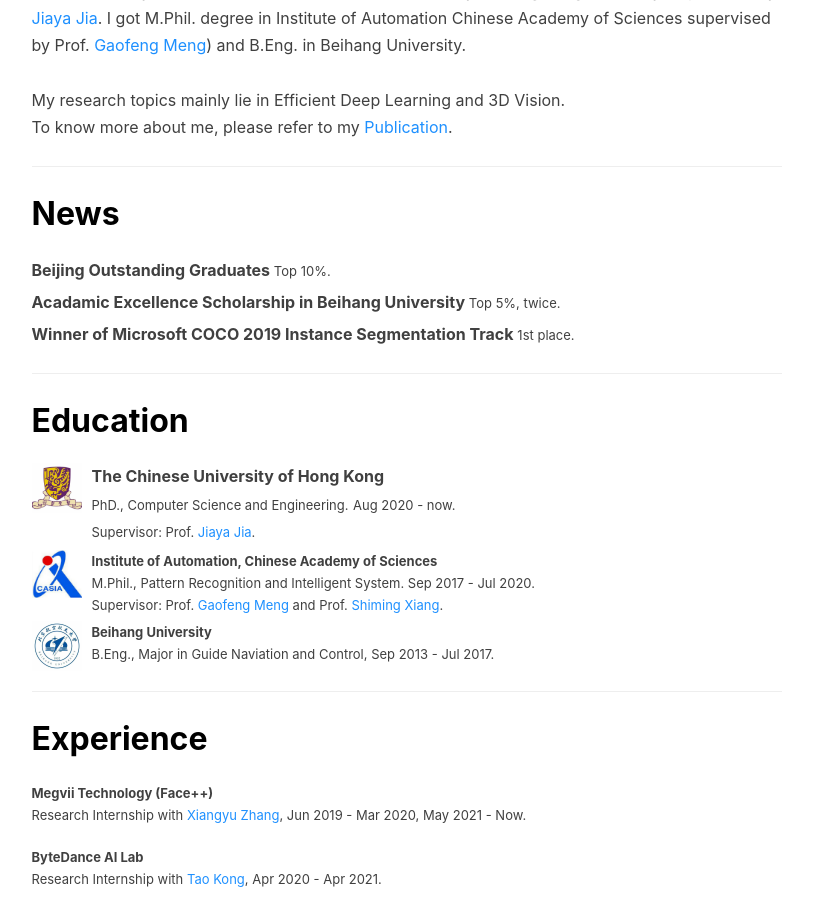
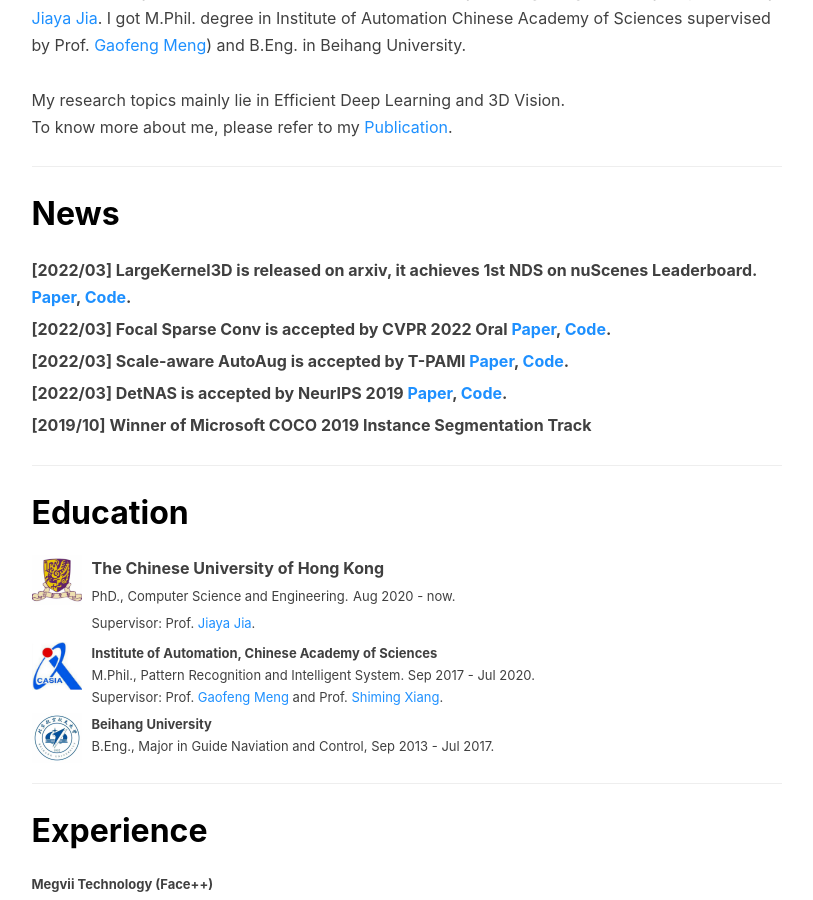
Before and after one commit to yukang2017/yukang2017.github.io, a Jekyll site: the page built from index.html, in a window 1280 px wide and 900 px high, scrolled down 399 px. Shown: the whole window, without its empty margins (136-949 px from the left). Built offline with Jekyll 4.4.1, drawn with Linux system fonts in a browser that asks for light colours; nearby versions of some CDN libraries; the list of posts is cut into pages by our own code; comment, search, counter and statistics services are not loaded.

Commit message:
Update index.html

```diff
--- a/index.html
+++ b/index.html
@@ -29,22 +29,36 @@ description: "Ph.D student in CUHK at the CSE department."
 		<div class="media">
 			<div class="media-body">
 				<p class="media-heading">
-					<strong>
-						 Beijing Outstanding Graduates
+				<strong>
+					[2022/03] LargeKernel3D is released on arxiv, it achieves 1st NDS on nuScenes Leaderboard. <a target="_blank"
+					   href="https://arxiv.org/abs/2206.10555"><font color="DodgerBlue">Paper</font></a>, <a target="_blank"
+					   href="https://github.com/dvlab-research/LargeKernel3D"><font color="DodgerBlue">Code</font></a>.
 				 </strong>
-					<font size="2.7"> Top 10%.</font><br>
+				</p>
+				<p class="media-heading">
+				<strong>
+					[2022/03] Focal Sparse Conv is accepted by CVPR 2022 Oral <a target="_blank"
+					   href="https://arxiv.org/abs/2204.12463"><font color="DodgerBlue">Paper</font></a>, <a target="_blank"
+					   href="https://github.com/dvlab-research/FocalsConv"><font color="DodgerBlue">Code</font></a>.
+				 </strong>
 				</p>
 				<p class="media-heading">
 					<strong>
-						 Acadamic Excellence Scholarship in Beihang University
+					[2022/03] Scale-aware AutoAug is accepted by T-PAMI <a target="_blank"
+					   href="https://ieeexplore.ieee.org/abstract/document/9756374"><font color="DodgerBlue">Paper</font></a>, <a target="_blank"
+					   href="https://github.com/dvlab-research/SA-AutoAug"><font color="DodgerBlue">Code</font></a>.
 				 </strong>
-					<font size="2.7"> Top 5%, twice.</font><br>
 				</p>
 				<p class="media-heading">
-					<strong>
-						 Winner of Microsoft COCO 2019 Instance Segmentation Track
+				<strong>
+					[2022/03] DetNAS is accepted by NeurIPS 2019 <a target="_blank"
+					   href="https://proceedings.neurips.cc/paper/2019/file/228b25587479f2fc7570428e8bcbabdc-Paper.pdf"><font color="DodgerBlue">Paper</font></a>, <a target="_blank"
+					   href="https://github.com/megvii-model/DetNAS"><font color="DodgerBlue">Code</font></a>.				 </strong>
+				</p>
+				<p class="media-heading">
+				<strong>
+					[2019/10] Winner of Microsoft COCO 2019 Instance Segmentation Track
 				 </strong>
-					<font size="2.7"> 1st place.</font><br>
 				</p>
 			</div>
 		</div>
@@ -177,3 +191,4 @@ description: "Ph.D student in CUHK at the CSE department."
 			</div>
 		</div>
 </div>
+<hr>
```
